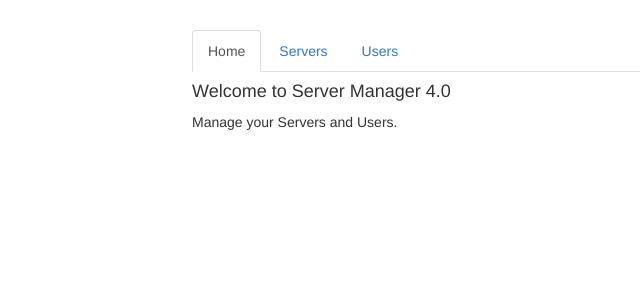
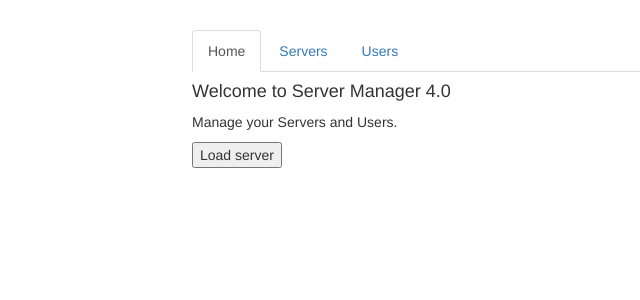
Before and after one commit to NguyenThaiAnh/combonents-data-binding, an Angular app in the folder prj-basics-final/: page / in a window 1280 px wide. Shown: the top 300 px of the page, without its empty margins (73-713 px from the left). Built offline with nearby package versions, Linux system fonts and the light colour scheme.

Commit message:
120 Navigating programmatically

```diff
--- a/prj-basics-final/src/app/home/home.component.html
+++ b/prj-basics-final/src/app/home/home.component.html
@@ -1,2 +1,3 @@
 <h4>Welcome to Server Manager 4.0</h4>
 <p>Manage your Servers and Users.</p>
+<button (click)="onLoadServer()">Load server</button>
--- a/prj-basics-final/src/app/home/home.component.ts
+++ b/prj-basics-final/src/app/home/home.component.ts
@@ -1,4 +1,5 @@
 import { Component, OnInit } from '@angular/core';
+import { Router }            from '@angular/router';
 
 @Component({
   selector: 'app-home',
@@ -7,9 +8,12 @@ import { Component, OnInit } from '@angular/core';
 })
 export class HomeComponent implements OnInit {
 
-  constructor() { }
+  constructor(private router: Router) { }
 
   ngOnInit() {
   }
 
+  onLoadServer() {
+    this.router.navigate(['/servers']);
+  }
 }
```
